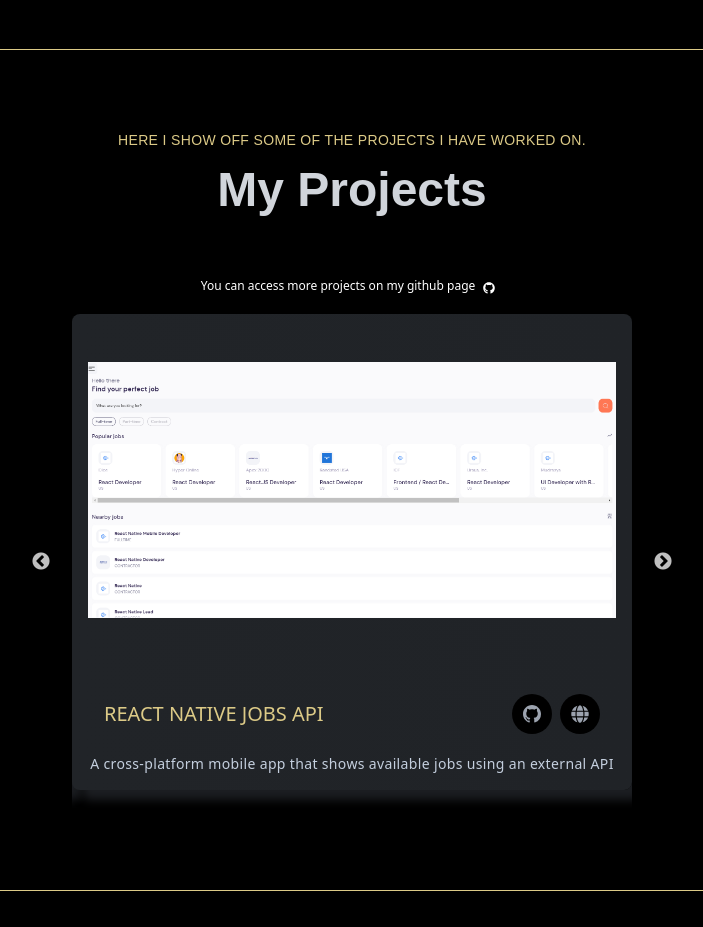
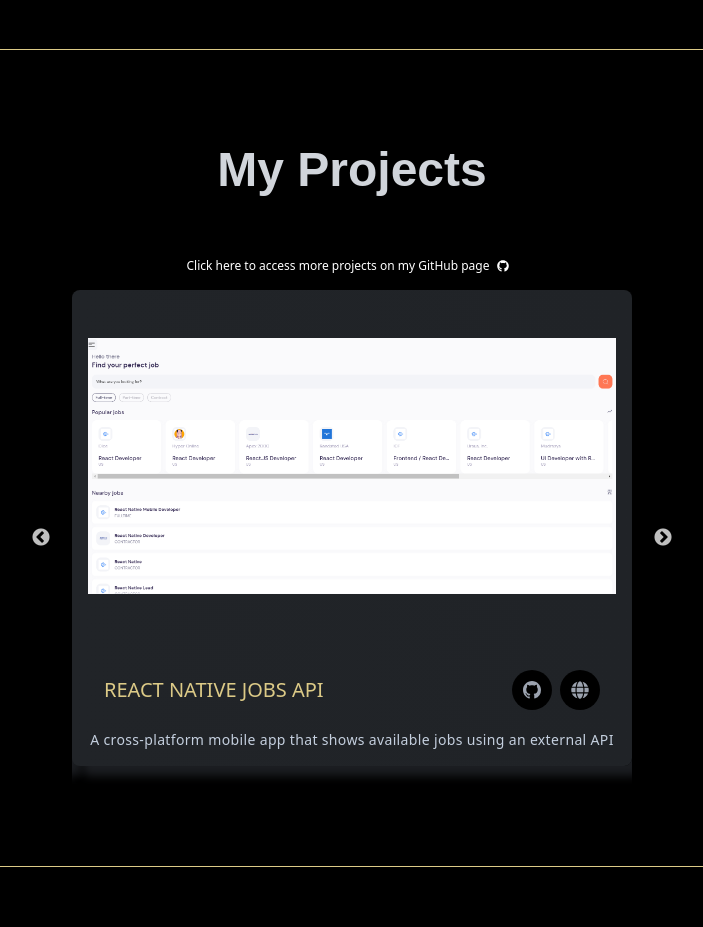
Before and after one commit to kulklex/kulklex2.0, a Next.js app: page / in a window 1280 px wide. Shown: the part 2040-2967 px from the top of the page, without its empty margins (288-991 px from the left). Built offline with nearby package versions, Linux system fonts and the light colour scheme.

Commit message:
Update Projects.tsx

```diff
--- a/components/Projects/Projects.tsx
+++ b/components/Projects/Projects.tsx
@@ -54,12 +54,12 @@
   return (
     <section id="projects"  className="w-full px-4 py-20 border-b-[1px] border-b-designColor lg:flex lg:flex-col lg:justify-center lg:items-center lg:text-center">
         <div className="flex justify-center items-center text-center">
-            <Title title={`HERE I SHOW OFF SOME OF THE PROJECTS I HAVE WORKED ON.`} desc="My Projects" />
+            <Title desc="My Projects" />
         </div>
 
         <div className="text-xs flex justify-center item-center text-center pt-2 pb-4 text-white hover:text-designColor">
-          <p>You can access more projects on my github page {"  "}</p>
-          <span className="bg-black text-white flex items-center justify-center text-center px-2 py-1">
+          <p>Click here to access more projects on my GitHub page {"  "}</p>
+          <span className="bg-black text-white flex items-center justify-center text-center px-2">
             <Link href="https://github.com/kulklex/" target='_blank'><FaGithub /></Link>
           </span>
         </div>
```
